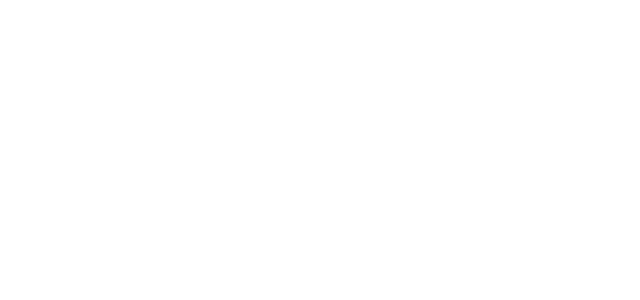
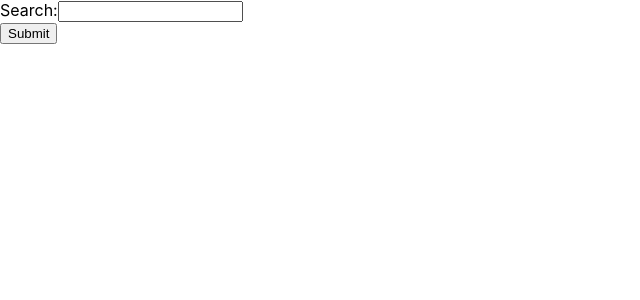
Before and after one commit to NapatKarm/GIPHY, a React (Create React App) app: page / in a window 1280 px wide. Shown: the top 300 px of the page, without its empty margins (0-640 px from the left). Built offline with nearby package versions, Linux system fonts and the light colour scheme.

Commit message:
Added to SearchField (unfinished)

```diff
--- a/package.json
+++ b/package.json
@@ -3,6 +3,7 @@
   "version": "0.1.0",
   "private": true,
   "dependencies": {
+    "axios": "^0.19.0",
     "react": "^16.8.6",
     "react-dom": "^16.8.6",
     "react-scripts": "3.0.1"
--- a/src/App.js
+++ b/src/App.js
@@ -5,6 +5,7 @@ import GifCard from './components/GifCard'
 function App() {
   return (
     <div>
+      <SearchField/>
     </div>
   );
 }
--- a/src/components/SearchField.js
+++ b/src/components/SearchField.js
@@ -4,10 +4,39 @@ import axios from 'axios';
 class SearchField extends Component {
     constructor(props){
       super(props);
+      this.state={
+          data : [],
+          searching: "",
+          searched: ""
+      }
+    }
+    searchChange=(event)=>{
+        this.setState({searching : event.target.value});
+    }
+    searchUp=()=>{
+        axios.get(`http://api.giphy.com/v1/gifs/search?q=${this.state.searching}&api_key=OryF3O6rJEiY1Xxpq0sw1SLruxHwxZOs`)
+        .then(res => {
+          console.log(res.data)
+          this.setState({
+            data : res.data,
+            searched: this.state.searching
+          })
+        })
+        .catch(err => {
+          console.log(err);
+        })
     }
     render(){
       return (
         <div>
+            <form  className = "form">
+                <label>
+                    Search:
+                    <input type="text" name="search" value={this.state.searching} onChange={this.searchChange}/>
+                </label>
+            </form>
+            <button onClick={this.searchUp} class = "button">Submit</button>
+            {this.state.searched}
         </div>
       );
     }
```
Also changed, not shown: 1 other file (tests, documents, lock files or other folders).
